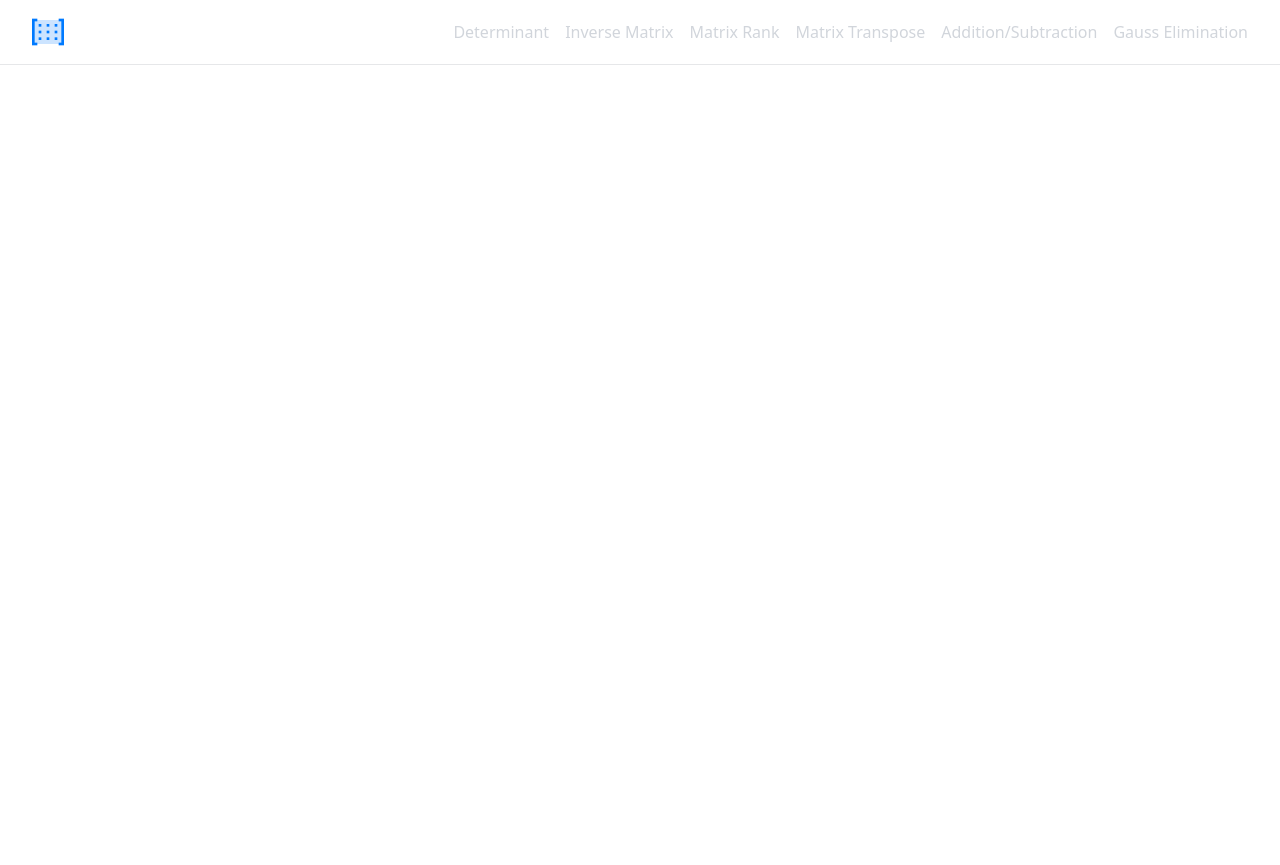
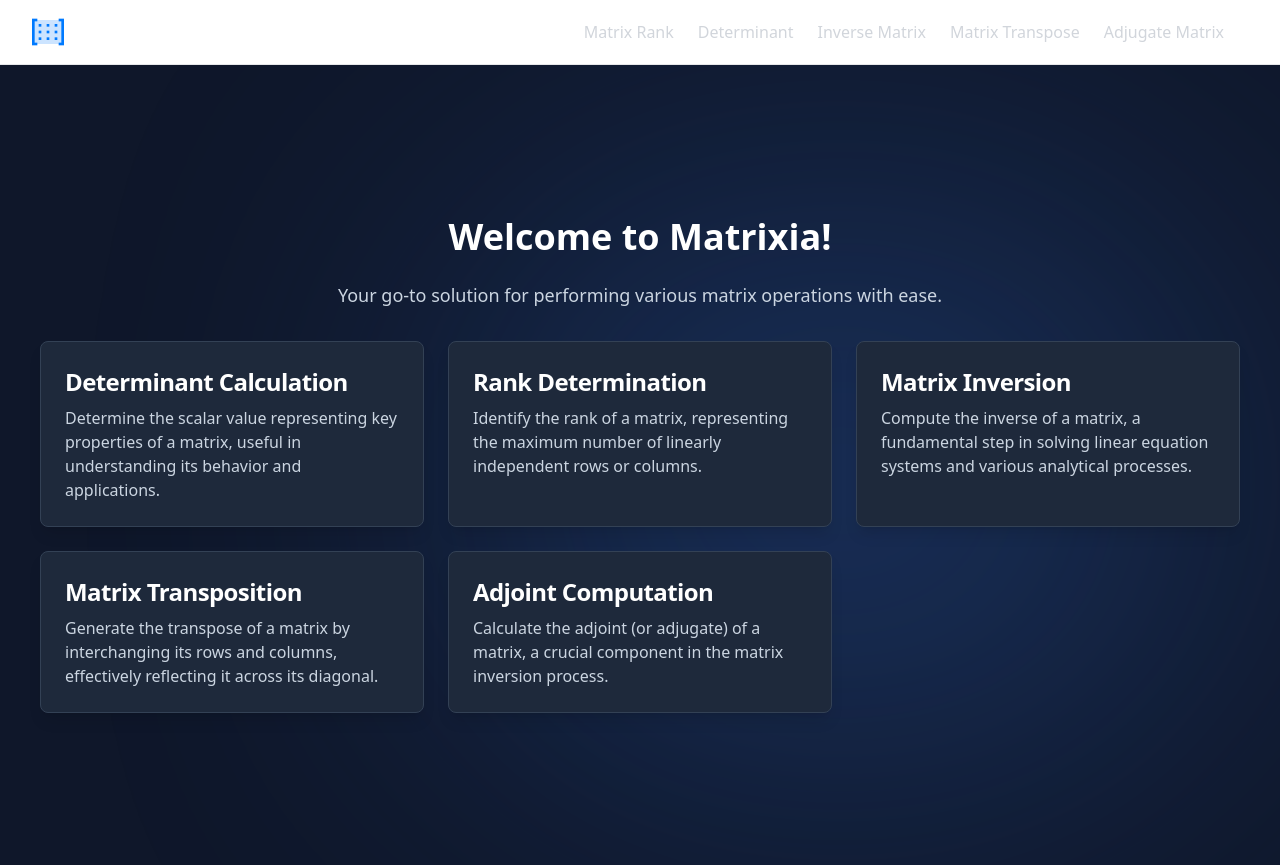
Before and after one commit to cseri502/Matrixia, a Vue app in the folder frontend/: page / in a window 1280 px wide. Before the commit the page ends 800 px from the top, so only its background shows below. Built offline with nearby package versions, Linux system fonts and the light colour scheme.

Commit message:
Improve frontend (hero, 404, navbar)

```diff
--- a/frontend/src/App.vue
+++ b/frontend/src/App.vue
@@ -3,10 +3,8 @@ import Navigation from './components/Navigation.vue'
 </script>
 
 <template>
-  <div class="">
     <Navigation />
     <main>
       <RouterView />
     </main>
-  </div>
 </template>
--- a/frontend/src/components/Navigation.vue
+++ b/frontend/src/components/Navigation.vue
@@ -1,33 +1,63 @@
 <template>
-  <nav
+  <header
     class="sticky top-0 z-40 w-full backdrop-blur flex-none transition-colors duration-500 lg:z-50 lg:border-b lg:border-slate-900/10 dark:border-slate-50/[0.06] bg-white/95 supports-backdrop-blur:bg-white/60 dark:bg-transparent">
-      <div class="max-w-7xl mx-auto">
-        <div class="py-4 border-b border-slate-900/10 lg:px-8 lg:border-0 dark:border-slate-300/10 mx-4 lg:mx-0">
-          <div class="relative flex items-center">
-            <div class="flex flex-row justify-between items-center space-x-2">
-              <img src="/matrix.png" alt="matrix" class="h-8">
-              <p class="text-white text-lg font-bold">Matrixia</p>
+    <div class="max-w-7xl mx-auto">
+      <div class="py-4 border-b border-slate-900/10 lg:px-8 lg:border-0 dark:border-slate-300/10 mx-4 lg:mx-0">
+        <div class="relative flex items-center justify-between">
+          <router-link to="/">
+            <div class="flex items-center space-x-2">
+              <img src="/matrix.png" alt="Matrixia logo" class="h-8">
+              <h1 class="text-white text-lg font-bold">Matrixia</h1>
             </div>
-            <div class="relative hidden lg:flex items-center ml-auto space-x-4">
-              <router-link to="/determinant"
-                class="text-gray-300 hover:text-blue-500 transition duration-200">Determinant</router-link>
-              <router-link to="/inverse-matrix" class="text-gray-300 hover:text-blue-500 transition duration-200">Inverse
-                Matrix</router-link>
-              <router-link to="/matrix-rank" class="text-gray-300 hover:text-blue-500 transition duration-200">Matrix
-                Rank</router-link>
-              <router-link to="/matrix-transpose" class="text-gray-300 hover:text-blue-500 transition duration-200">Matrix
-                Transpose</router-link>
-              <router-link to="/addition-subtraction"
-                class="text-gray-300 hover:text-blue-500 transition duration-200">Addition/Subtraction</router-link>
-              <router-link to="/gauss-elimination" class="text-gray-300 hover:text-blue-500 transition duration-200">Gauss
-                Elimination</router-link>
-            </div>
-          </div>
+          </router-link>
+          <nav class="relative hidden lg:flex items-center ml-auto space-x-6">
+            <ul class="flex space-x-6">
+              <li v-for="n in routes.length - 1" :key="n">
+                <router-link :to="routes[n].path" class="text-gray-300 hover:text-blue-500 transition duration-200">
+                  {{ routes[n].title }}
+                </router-link>
+              </li>
+            </ul>
+          </nav>
+          <button class="lg:hidden ml-auto" @click="toggleMenu">
+            <span class="text-gray-300">Menu</span>
+          </button>
         </div>
       </div>
-  </nav>
+    </div>
+  </header>
 </template>
 
 <script setup lang="ts">
+import { routes } from '../router';
+import { ref } from 'vue';
 
+const isMenuOpen = ref(false);
+
+const toggleMenu = () => {
+  isMenuOpen.value = !isMenuOpen.value;
+};
 </script>
+
+<style scoped>
+@media (max-width: 1024px) {
+  nav ul {
+    display: none;
+    flex-direction: column;
+    position: absolute;
+    top: 100%;
+    left: 0;
+    right: 0;
+    background-color: white;
+    z-index: 50;
+  }
+
+  nav ul.show {
+    display: flex;
+  }
+
+  nav button {
+    display: block;
+  }
+}
+</style>
--- a/frontend/src/views/AdditionSubtraction.vue
+++ /dev/null
@@ -1,7 +0,0 @@
-<script setup lang="ts">
-
-</script>
-
-<template>
-    <h1>operations</h1>
-</template>
--- a/frontend/src/views/GaussElimination.vue
+++ b/frontend/src/views/Adjugate.vue
@@ -3,5 +3,5 @@
 </script>
 
 <template>
-    <h1>gauss</h1>
+    <h1>adjugate</h1>
 </template>
--- /dev/null
+++ b/frontend/src/views/Hero.vue
@@ -0,0 +1,47 @@
+<template>
+    <div class="relative flex flex-col items-center justify-center min-h-screen p-4 bg-slate-900 overflow-hidden">
+        <div
+            class="absolute w-[60%] h-[60%] z-0 rounded-full bottom-40 right-10 bg-blue-500 filter blur-[200px] opacity-35 animate-blob">
+        </div>
+
+        <div class="z-[1]">
+            <h1 class="text-4xl text-center font-bold text-white mb-6">Welcome to Matrixia!</h1>
+            <p class="text-lg text-center text-slate-300 mb-8">
+                Your go-to solution for performing various matrix operations with ease.
+            </p>
+
+            <div class="grid grid-cols-1 md:grid-cols-2 lg:grid-cols-3 gap-6 w-full max-w-7xl">
+                <div v-for="(operation, index) in operations" :key="index"
+                    class="block max-w-sm p-6 bg-slate-800 border border-slate-700 rounded-lg shadow-lg transition-transform duration-300 ease-in-out hover:bg-slate-800/75 hover:-translate-y-2">
+                    <h2 class="mb-2 text-2xl font-bold tracking-tight text-white">{{ operation.title }}</h2>
+                    <p class="font-normal text-slate-300">{{ operation.description }}</p>
+                </div>
+            </div>
+        </div>
+    </div>
+</template>
+
+<script setup lang="ts">
+const operations = [
+    {
+        title: "Determinant Calculation",
+        description: "Determine the scalar value representing key properties of a matrix, useful in understanding its behavior and applications."
+    },
+    {
+        title: "Rank Determination",
+        description: "Identify the rank of a matrix, representing the maximum number of linearly independent rows or columns."
+    },
+    {
+        title: "Matrix Inversion",
+        description: "Compute the inverse of a matrix, a fundamental step in solving linear equation systems and various analytical processes."
+    },
+    {
+        title: "Matrix Transposition",
+        description: "Generate the transpose of a matrix by interchanging its rows and columns, effectively reflecting it across its diagonal."
+    },
+    {
+        title: "Adjoint Computation",
+        description: "Calculate the adjoint (or adjugate) of a matrix, a crucial component in the matrix inversion process."
+    }
+];
+</script>
--- /dev/null
+++ b/frontend/src/views/PageNotFound.vue
@@ -0,0 +1,17 @@
+<template>
+  <div class="relative flex flex-col items-center justify-center h-screen bg-slate-900 overflow-hidden">
+    <div class="absolute w-[60%] h-[60%] z-[0] rounded-full bottom-40 right-10 bg-blue-500 filter blur-[200px] opacity-40 animate-blob"></div>
+
+    <h1 class="text-6xl font-bold text-white mb-4 z-[1]">404</h1>
+    <h2 class="text-2xl font-semibold text-slate-300 mb-6 z-[1]">Oops! Page Not Found</h2>
+    <p class="text-lg text-slate-400 mb-8 text-center z-[1]">
+      The page you are looking for does not exist. It might have been removed, or you may have entered the wrong URL.
+    </p>
+    <router-link to="/" class="bg-blue-500 text-white px-4 py-2 rounded hover:bg-blue-600 transition duration-200 z-[1]">
+      Go Back Home
+    </router-link>
+  </div>
+</template>
+
+<script setup lang="ts">
+</script>
--- a/frontend/tailwind.config.js
+++ b/frontend/tailwind.config.js
@@ -5,7 +5,27 @@ export default {
     "./src/**/*.{vue,js,ts,jsx,tsx}",
   ],
   theme: {
-    extend: {},
+    extend: {
+      animation: {
+        blob: "blob 7s infinite",
+      },
+      keyframes: {
+        blob: {
+          "0%": {
+            transform: "translate(0px, 0px) scale(1)",
+          },
+          "33%": {
+            transform: "translate(30px, -50px) scale(1.1)",
+          },
+          "66%": {
+            transform: "translate(-20px, 20px) scale(0.9)",
+          },
+          "100%": {
+            transform: "tranlate(0px, 0px) scale(1)",
+          },
+        },
+      },
+    },
     fontFamily: {
       'inter': ['inter', 'ui-sans-serif', 'system-ui']
     }
```
Also changed, not shown: frontend/src/router.ts (+11 -9 lines).
